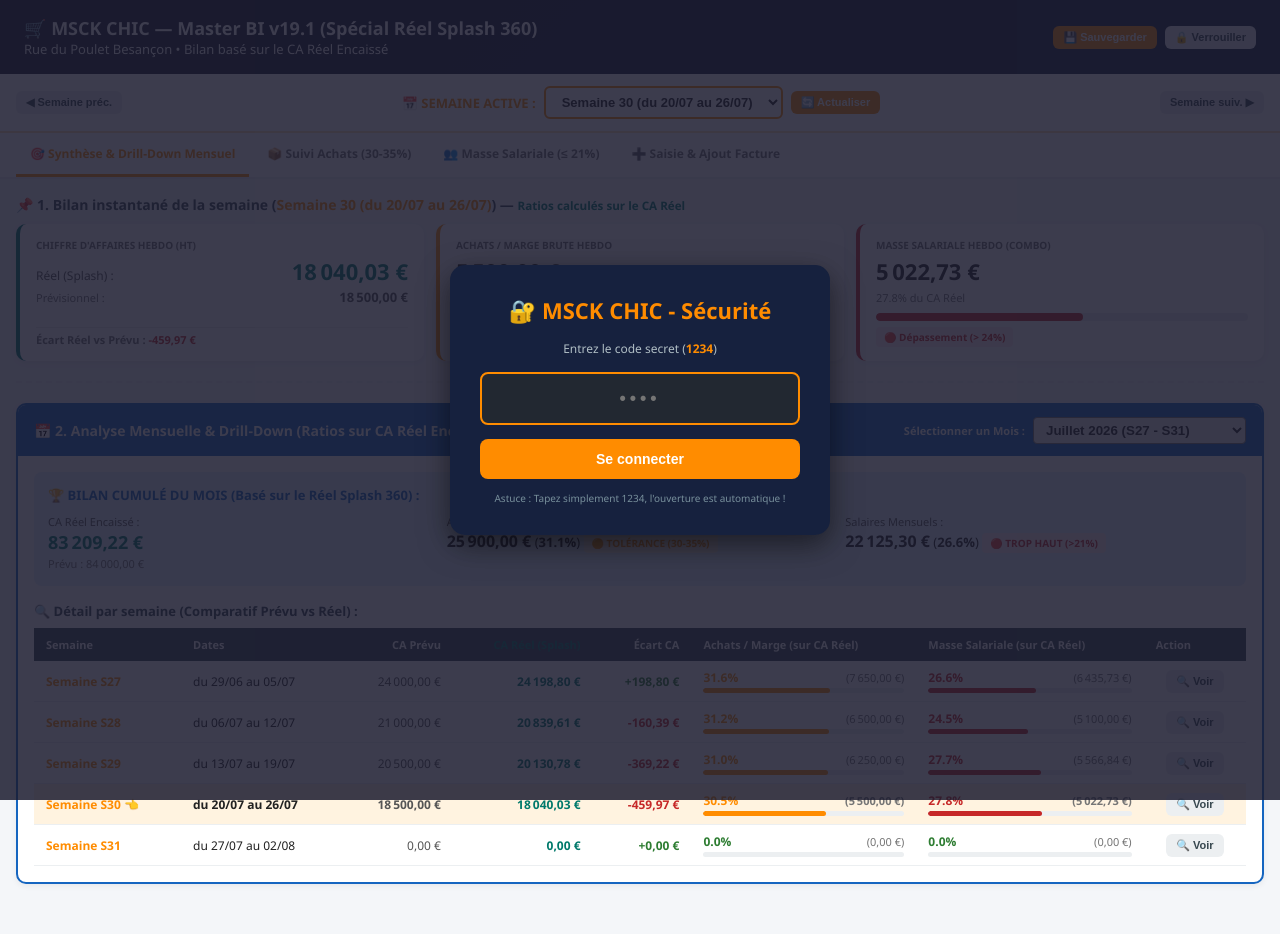
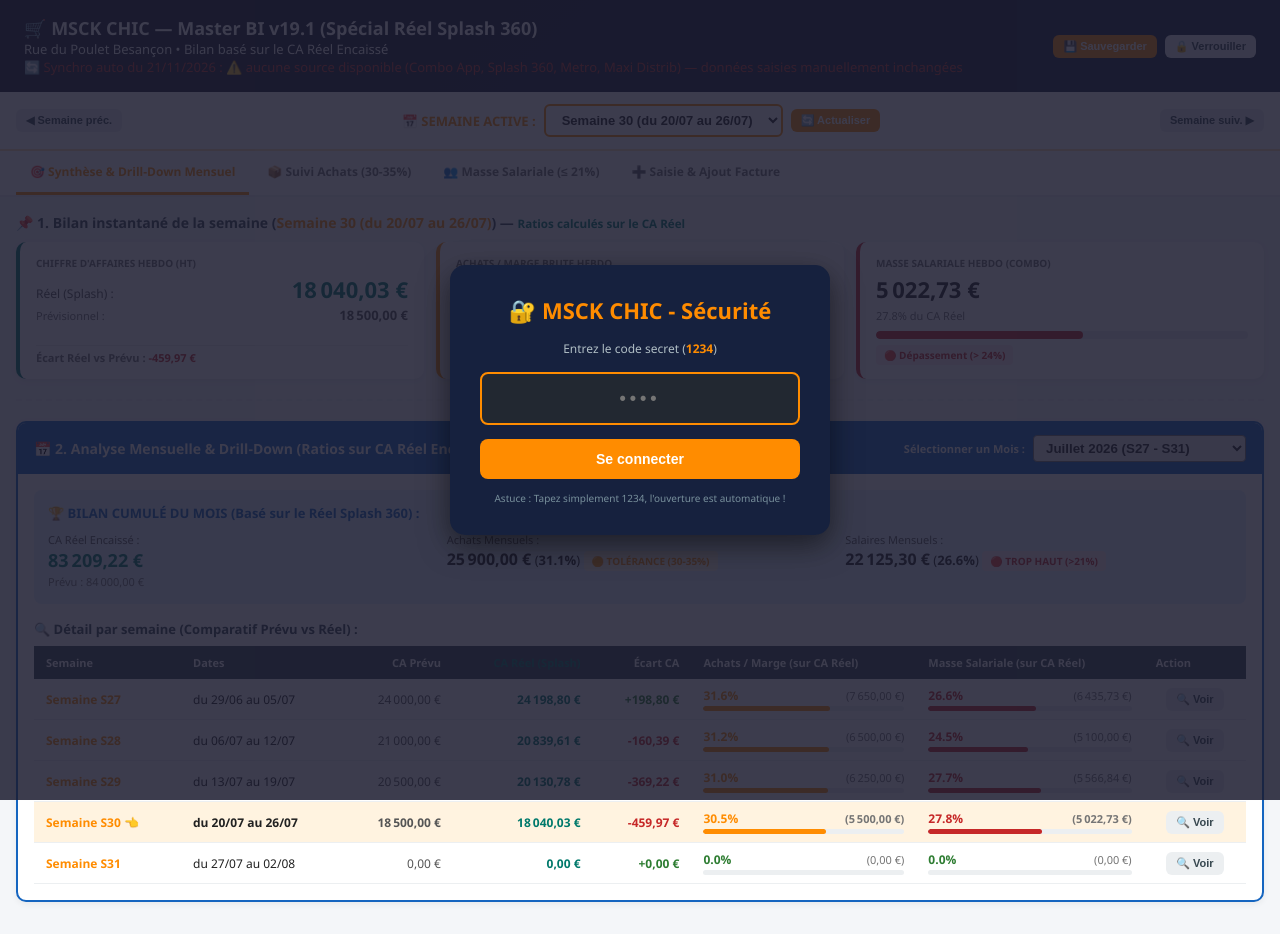
Before and after one commit to gasseth25-a11y/largesss-chicken-app, a plain HTML site: page index.html in a window 1280 px wide. Drawn offline with Linux system fonts and the light colour scheme.

Commit message:
Dashboard: horodatage synchro 2026-11-21 (sources indisponibles)
Co-Authored-By: Claude Opus 5.5 <noreply@anthropic.com>
Claude-Session: https://claude.ai/code/session_01Qd6Ya5bBKZghqK4usQqQa4

```diff
--- a/index.html
+++ b/index.html
@@ -134,6 +134,7 @@ td.center{text-align:center}
   <div>
     <h1>🛒 MSCK CHIC — Master BI v19.1 (Spécial Réel Splash 360)</h1>
     <div class="sub">Rue du Poulet Besançon • Bilan basé sur le CA Réel Encaissé</div>
+    <div class="sub" id="syncStatus" style="color:#c0392b">🔄 Synchro auto du 21/11/2026 : ⚠️ aucune source disponible (Combo App, Splash 360, Metro, Maxi Distrib) — données saisies manuellement inchangées</div>
   </div>
   <div class="actions">
     <button class="btn btn-orange btn-sm" onclick="manuelSave()">💾 Sauvegarder</button>
```
